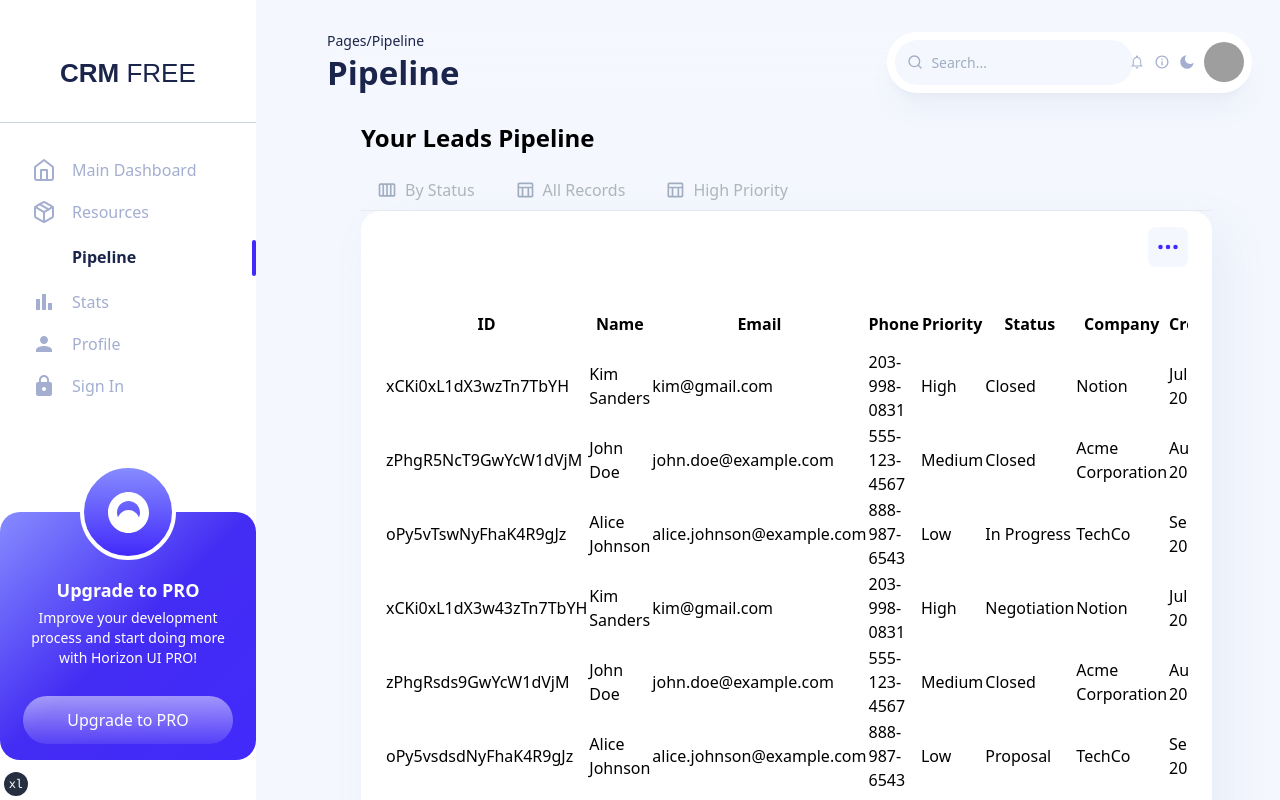
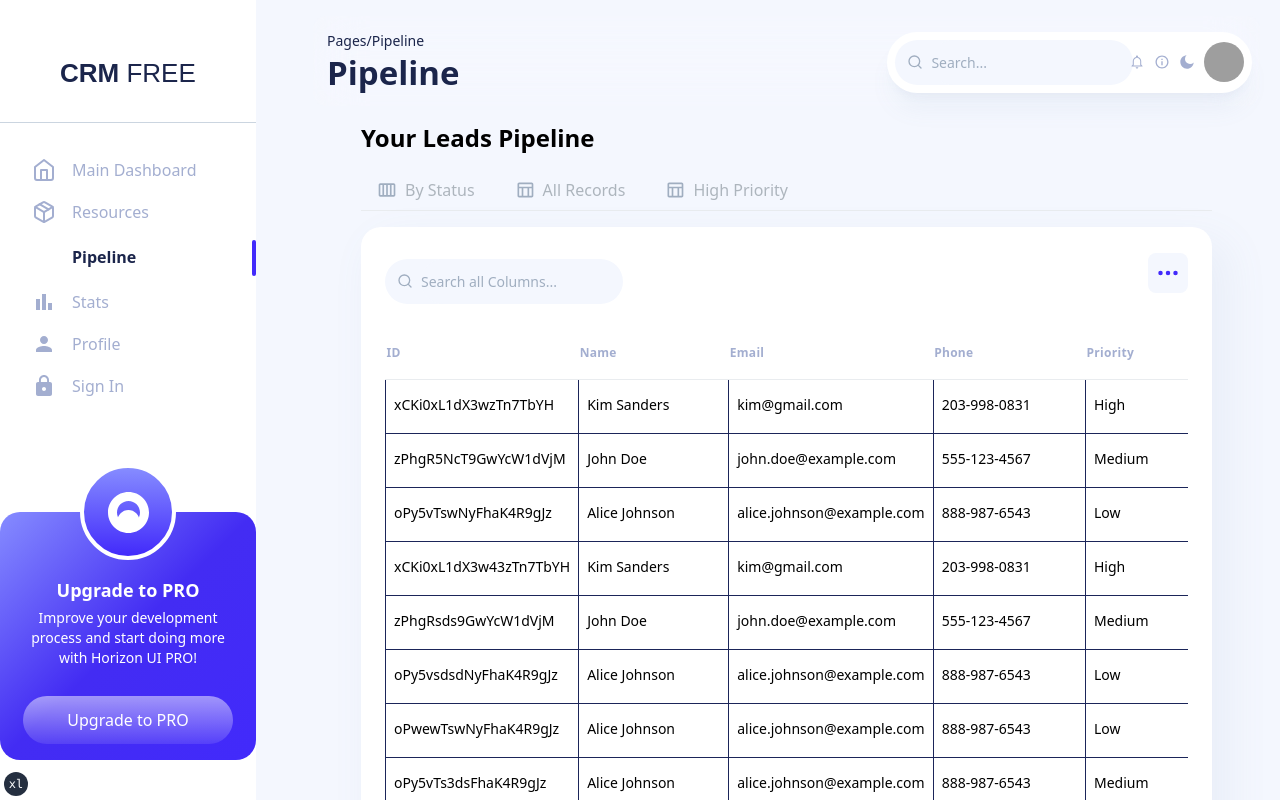
Before and after one commit to kolynzb/cms-saas, a Next.js app in the folder web/: page /pipeline in a window 1280 px wide. Both pictures are taken after a click on the tab "All Records". Shown: the top 800 px of the page. Built offline with nearby package versions, Linux system fonts and the light colour scheme; grey boxes are pictures that could not be loaded; some icons are missing.

Commit message:
feat: add table filters

```diff
--- a/web/components/tables/PipelineTable.tsx
+++ b/web/components/tables/PipelineTable.tsx
@@ -1,10 +1,20 @@
-/* eslint-disable react/jsx-key */
 "use client";
 import Card from "@components/card";
 import CardMenu from "@components/card/CardMenu";
 import { ILead } from "@interfaces/kanban.interface";
-import React, { useMemo } from "react";
-import { useTable } from "react-table";
+import React, { useMemo, useState } from "react";
+import { FiSearch } from "react-icons/fi";
+import {
+  flexRender,
+  getCoreRowModel,
+  getFilteredRowModel,
+  getPaginationRowModel,
+  getSortedRowModel,
+  useReactTable,
+  SortingState,
+  ColumnDef,
+} from "@tanstack/react-table";
+// import { DateTime } from "luxon";
 
 type Props = {
   pipelineData: ILead[];
@@ -12,87 +22,144 @@ type Props = {
 
 const PipelineTable: React.FC<Props> = ({ pipelineData }) => {
   const data = useMemo(() => pipelineData as any, []);
-  const columns = useMemo(
+
+  // const columns = useMemo<ColumnDef<ILead, any>[]>(
+  const columns = useMemo<ColumnDef<any, any>[]>(
     () => [
       {
-        Header: "ID",
-        accessor: "id",
+        header: "ID",
+        accessorKey: "id",
       },
       {
-        Header: "Name",
-        accessor: "name",
+        header: "Name",
+        accessorKey: "name",
+        // accessorFn: (row:any) => `${row.firstName} ${row.lastName}`,
       },
       {
-        Header: "Email",
-        accessor: "email",
+        header: "Email",
+        accessorKey: "email",
       },
       {
-        Header: "Phone",
-        accessor: "phone",
+        header: "Phone",
+        accessorKey: "phone",
       },
       {
-        Header: "Priority",
-        accessor: "priority",
+        header: "Priority",
+        accessorKey: "priority",
       },
       {
-        Header: "Status",
-        accessor: "status",
+        header: "Status",
+        accessorKey: "status",
       },
       {
-        Header: "Company",
-        accessor: "company",
+        header: "Company",
+        accessorKey: "company",
       },
       {
-        Header: "Created",
-        accessor: "created",
+        header: "Created",
+        accessorKey: "created",
+        // cell: (info: any) =>
+        //   DateTime.fromISO(info.getValue()).toLocaleString(DateTime.DATE_MED),
       },
       {
-        Header: "Last Contacted",
-        accessor: "lastContacted",
+        header: "Last Contacted",
+        accessorKey: "lastContacted",
       },
       {
-        Header: "Expected Close",
-        accessor: "expectedClose",
+        header: "Expected Close",
+        accessorKey: "expectedClose",
       },
       {
-        Header: "Estimated Value",
-        accessor: "estimatedValue",
+        header: "Estimated Value",
+        accessorKey: "estimatedValue",
       },
     ],
     []
   );
 
-  const { getTableProps, getTableBodyProps, headerGroups, rows, prepareRow } =
-    useTable({ columns, data });
+  const [sorting, setSorting] = useState<SortingState>([]);
+  const [filtering, setFiltering] = useState("");
+
+  const table = useReactTable({
+    columns,
+    data,
+    getCoreRowModel: getCoreRowModel(),
+    getPaginationRowModel: getPaginationRowModel(),
+    getSortedRowModel: getSortedRowModel(),
+    getFilteredRowModel: getFilteredRowModel(),
+    state: {
+      sorting: sorting,
+      globalFilter: filtering,
+    },
+    onSortingChange: setSorting,
+    onGlobalFilterChange: setFiltering,
+  });
 
   return (
-    <Card extra={"w-full h-full px-6 pb-6 sm:overflow-x-auto"}>
+    <Card extra={"w-full h-full px-6 pb-6 sm:overflow-x-auto mt-4"}>
       <div className="relative flex items-center justify-between pt-4">
-        <div className="text-xl font-bold text-navy-700 dark:text-white">
-          {/* Complex Table */}
+        <div className="flex mt-4  h-[45px] w-[355px]  items-center rounded-full bg-lightPrimary text-navy-700 dark:bg-navy-900 dark:text-white xl:w-[225px]">
+          <p className="pl-3 pr-2 text-xl">
+            <FiSearch className="h-4 w-4 text-gray-400" />
+          </p>
+          <input
+            type="text"
+            value={filtering}
+            placeholder="Search all Columns..."
+            onChange={(e) => setFiltering(e.target.value)}
+            className="block h-full w-full  rounded-full bg-lightPrimary text-sm font-medium text-navy-700 outline-none placeholder:!text-gray-400 dark:bg-navy-900 dark:text-white dark:placeholder:!text-gray-100 sm:w-fit border-none "
+          />
         </div>
+
         <CardMenu />
       </div>
-      <div className="mt-8 overflow-x-scroll xl:overflow-hidden">
-        <table {...getTableProps()}>
+
+      <div className="mt-8 overflow-x-scroll ">
+        <table className="w-full">
           <thead>
-            {headerGroups.map((headerGroup, headerIndex) => (
-              <tr {...headerGroup.getHeaderGroupProps()}>
-                {headerGroup.headers.map((column, colIndex) => (
-                  <th {...column.getHeaderProps()}>
-                    {column.render("Header")}
+            {table.getHeaderGroups().map((headerGroup) => (
+              <tr key={headerGroup.id}>
+                {headerGroup.headers.map((header) => (
+                  <th
+                    key={header.id}
+                    className={`border-b border-gray-200 pr-28 pb-[10px] text-start dark:!border-navy-700 ${
+                      header.column.getCanSort() && "cursor-pointer select-none"
+                    } `}
+                    onClick={header.column.getToggleSortingHandler()}
+                  >
+                    <p className="text-xs tracking-wide text-gray-600">
+                      {header.isPlaceholder ? null : (
+                        <div className="flex">
+                          {flexRender(
+                            header.column.columnDef.header,
+                            header.getContext()
+                          )}
+                          {{
+                            asc: "▵",
+                            desc: "▿",
+                          }[header.column.getIsSorted() as string] ?? null}
+                        </div>
+                      )}
+                    </p>
                   </th>
                 ))}
               </tr>
             ))}
           </thead>
-          <tbody {...getTableBodyProps()}>
-            {rows.map((row) => {
-              prepareRow(row);
+          <tbody>
+            {table.getRowModel().rows.map((row) => {
               return (
-                <tr {...row.getRowProps()}>
-                  {row.cells.map((cell) => (
-                    <td {...cell.getCellProps()}>{cell.render("Cell")}</td>
+                <tr key={row.id}>
+                  {row.getVisibleCells().map((cell) => (
+                    <td
+                      key={cell.id}
+                      className="pt-[14px] pb-[18px] sm:text-[14px] border border-gray-900 px-2"
+                    >
+                      {flexRender(
+                        cell.column.columnDef.cell,
+                        cell.getContext()
+                      )}
+                    </td>
                   ))}
                 </tr>
               );
@@ -100,6 +167,96 @@ const PipelineTable: React.FC<Props> = ({ pipelineData }) => {
           </tbody>
         </table>
       </div>
+
+      <div className="relative flex items-center justify-between pt-4">
+        <div className="inline-flex mt-2 xs:mt-0">
+          <button
+            disabled={!table.getCanPreviousPage()}
+            onClick={() => table.previousPage()}
+            className="flex items-center justify-center px-3 h-8 text-sm font-medium text-white bg-gray-800 rounded-l hover:bg-gray-900 dark:bg-gray-800 dark:border-gray-700 dark:text-gray-400 dark:hover:bg-gray-700 dark:hover:text-white"
+          >
+            <svg
+              className="w-3.5 h-3.5 mr-2"
+              aria-hidden="true"
+              xmlns="http://www.w3.org/2000/svg"
+              fill="none"
+              viewBox="0 0 14 10"
+            >
+              <path
+                stroke="currentColor"
+                stroke-linecap="round"
+                stroke-linejoin="round"
+                stroke-width="2"
+                d="M13 5H1m0 0 4 4M1 5l4-4"
+              />
+            </svg>
+            Prev
+          </button>
+          <button
+            onClick={() => table.nextPage()}
+            disabled={!table.getCanNextPage()}
+            className="flex items-center justify-center px-3 h-8 text-sm font-medium text-white bg-gray-800 border-0 border-l border-gray-700 rounded-r hover:bg-gray-900 dark:bg-gray-800 dark:border-gray-700 dark:text-gray-400 dark:hover:bg-gray-700 dark:hover:text-white"
+          >
+            Next
+            <svg
+              className="w-3.5 h-3.5 ml-2"
+              aria-hidden="true"
+              xmlns="http://www.w3.org/2000/svg"
+              fill="none"
+              viewBox="0 0 14 10"
+            >
+              <path
+                stroke="currentColor"
+                stroke-linecap="round"
+                stroke-linejoin="round"
+                stroke-width="2"
+                d="M1 5h12m0 0L9 1m4 4L9 9"
+              />
+            </svg>
+          </button>
+        </div>
+        <span className="text-sm text-gray-700 dark:text-gray-400">
+          Showing Page
+          <span className="font-semibold text-gray-900 dark:text-white">
+            {" "}
+            {table.getState().pagination.pageIndex + 1}{" "}
+          </span>{" "}
+          of{" "}
+          <span className="font-semibold text-gray-900 dark:text-white">
+            {table.getPageCount()}
+          </span>{" "}
+          with{" "}
+          <span className="font-semibold text-gray-900 dark:text-white">
+            {table.getRowModel().rows.length}
+          </span>{" "}
+          Entries
+        </span>
+
+        <span className="flex items-center gap-1">
+          <select
+            value={table.getState().pagination.pageSize}
+            onChange={(e) => {
+              table.setPageSize(Number(e.target.value));
+            }}
+          >
+            {[10, 20, 30, 40, 50].map((pageSize) => (
+              <option key={pageSize} value={pageSize}>
+                Show {pageSize}
+              </option>
+            ))}
+          </select>{" "}
+          | Go to page:
+          <input
+            type="number"
+            defaultValue={table.getState().pagination.pageIndex + 1}
+            onChange={(e) => {
+              const page = e.target.value ? Number(e.target.value) - 1 : 0;
+              table.setPageIndex(page);
+            }}
+            className="border p-1 rounded w-16"
+          />
+        </span>
+      </div>
     </Card>
   );
 };
```
